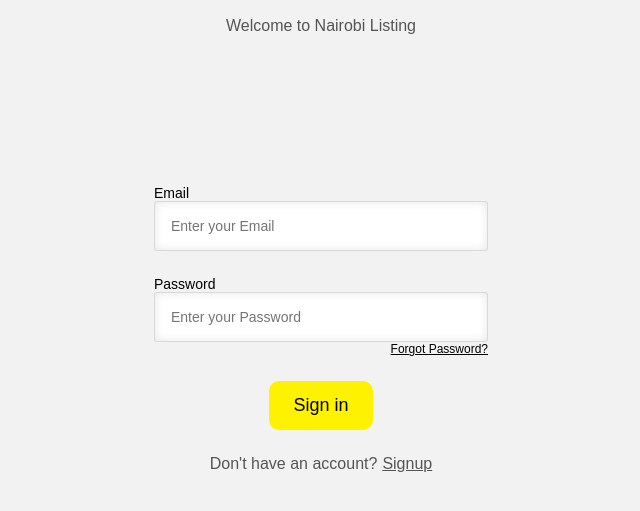
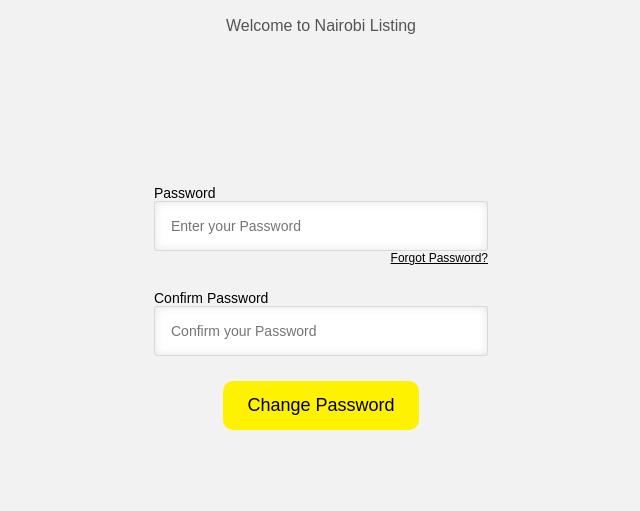
Before and after one commit to jayantkhanna1/Duplex-Dash, a Django app: template templates/reset_password.html in a window 1280 px wide. Shown: the part 174-685 px from the top of the page, without its empty margins (319-959 px from the left). Run offline with Django 4.2, Linux system fonts and the light colour scheme; the template is opened without the code that fills it, so the values that code supplies are empty; some libraries are stand-ins or nearby versions.

Commit message:
updates login and signup working on reset password

```diff
--- a/templates/reset_password.html
+++ b/templates/reset_password.html
@@ -43,22 +43,21 @@
     </section>
 
     <!-- Login Form -->
-    <form action="login_form" enctype="multipart/form-data" method="POST">
+    <form action="reset_password" enctype="multipart/form-data" method="POST">
         {% csrf_token %}
-        <div id="email_div">
-            <label for="email">Email</label><br>
-            <input type="email" name="email" id="email" placeholder="Enter your Email" required>
-        </div>
         <div id="password_div">
             <label for="password">Password</label><br>
             <input type="password" name="password" id="password" placeholder="Enter your Password" required><br>
             <a id="forgot_password" href="forgot_password">Forgot Password?</a>
         </div>
+        <div id="password_div">
+            <label for="password">Confirm Password</label><br>
+            <input type="password" name="password" id="password" placeholder="Confirm your Password" required><br>
+        </div>
         <div id="login_button">
-            <input type="submit" value="Sign in">
+            <input type="submit" value="Change Password">
         </div>
     </form>
-    <p id="signup_tag_p">Don't have an account? <a href="signup" id="signup">Signup</a></p>
     <div class="toast" id="toast">
         <div class="toast-body">
         </div>
```
